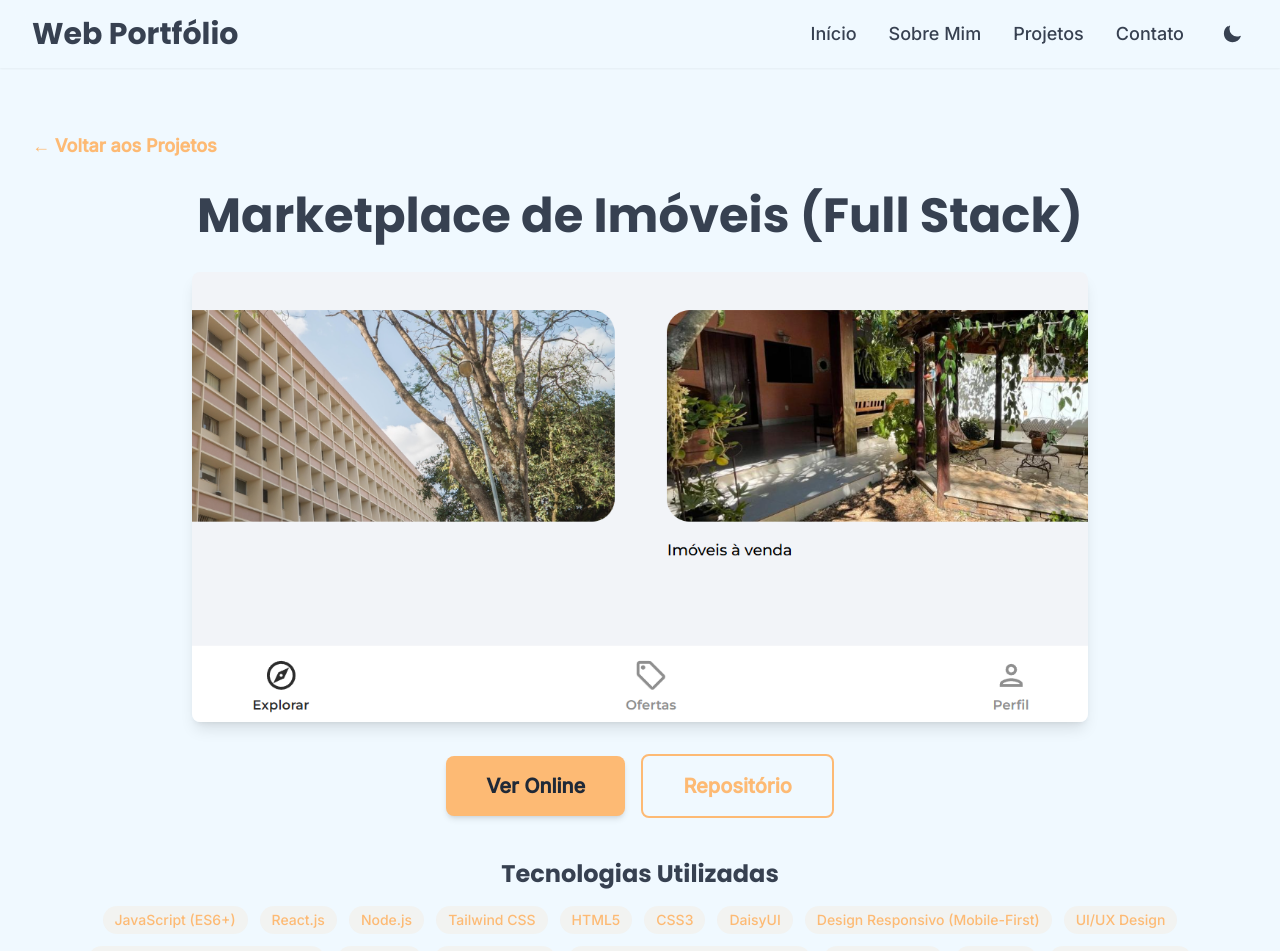
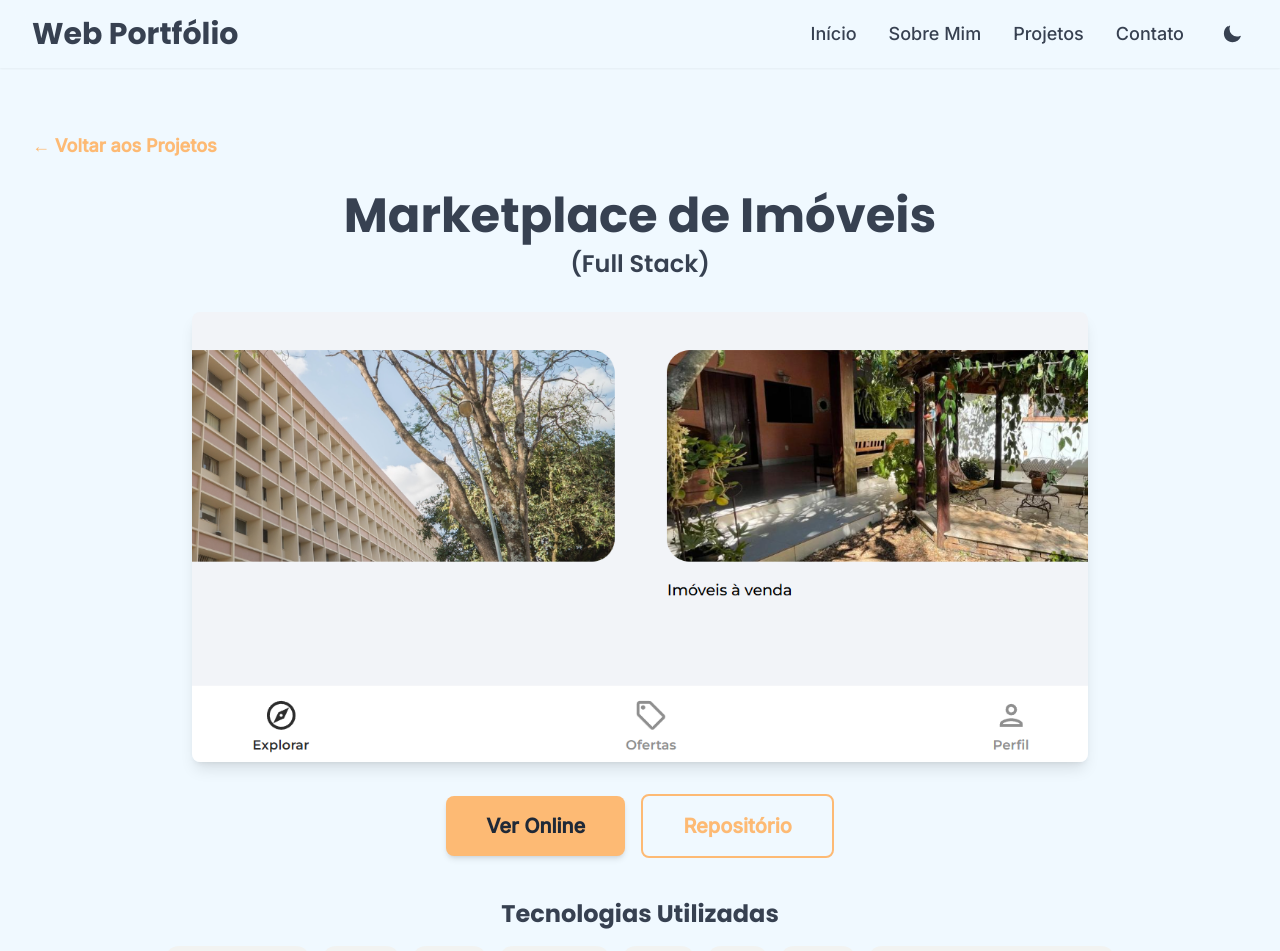
Before and after one commit to rodrigocvmd/portfolio, a Next.js app: page /projetos/projeto-marketplace-imoveis in a window 1280 px wide. Shown: the top 951 px of the page. Built offline with nearby package versions, Linux system fonts and the light colour scheme.

Commit message:
alteracoes de estilo e funcoes nos project cards e nos slugs

```diff
--- a/src/app/projetos/[slug]/page.tsx
+++ b/src/app/projetos/[slug]/page.tsx
@@ -8,6 +8,7 @@ import { useState } from "react";
 const allProjects = [
 	{
 		title: "Em desenvolvimento",
+		stack: "(Full Stack)",
 		description: [
 			"Lorem ipsum dolor sit amet, consectetur adipiscing elit. Sed do eiusmod tempor incididunt ut labore et dolore magna aliqua. Ut enim ad minim veniam, quis nostrud exercitation ullamco laboris nisi ut aliquip ex ea commodo consequat.",
 			"Lorem ipsum dolor sit amet, consectetur adipiscing elit. Sed do eiusmod tempor incididunt ut labore et dolore magna aliqua. Ut enim ad minim veniam, quis nostrud exercitation ullamco laboris nisi ut aliquip ex ea commodo consequat.",
@@ -16,7 +17,7 @@ const allProjects = [
 			"Lorem ipsum dolor sit amet, consectetur adipiscing elit. Sed do eiusmod tempor incididunt ut labore et dolore magna aliqua. Ut enim ad minim veniam, quis nostrud exercitation ullamco laboris nisi ut aliquip ex ea commodo consequat.",
 		],
 		imageUrl: "/images/imgMarketPlaceImoveis.png",
-		technologies: ["React", "Node.js", "TailwindCSS", "Git", "DaisyUI", "JavaScript"],
+		technologies: ["React", "Node.js", "TailwindCSS", "Git", "DaisyUI", "JavaScript", "Git", "DaisyUI", "JavaScript", "Git", "DaisyUI", "JavaScript"],
 		projectSlug: "projeto-reserva-de-recursos",
 		liveUrl: "",
 		repoUrl: "https://github.com/rodrigocvmd/marketplace-de-imoveis",
@@ -24,7 +25,8 @@ const allProjects = [
 		progress: 50,
 	},
 	{
-		title: "Marketplace de Imóveis (Full Stack)",
+		title: "Marketplace de Imóveis",
+		stack: "(Full Stack)",
 		description: [
 			"Neste projeto, desenvolvi uma plataforma de marketplace imobiliário completa e robusta, utilizando React para construir uma Single-Page Application (SPA) dinâmica e de alta performance. O objetivo central foi criar uma experiência de usuário intuitiva e fluida, desde a busca de imóveis até o gerenciamento de anúncios. Para isso, orquestrei um ecossistema de tecnologias modernas, empregando Tailwind CSS e DaisyUI para criar uma interface responsiva e esteticamente agradável, que garante consistência visual e usabilidade em qualquer dispositivo. A interatividade foi enriquecida com a biblioteca Swiper, implementada para exibir listagens em destaque de forma elegante e engajadora.",
 			"Para garantir a segurança e a integridade dos dados, implementei um sistema de autenticação multifacetado com o Firebase Authentication. A solução suporta tanto o cadastro tradicional (email e senha) quanto a autenticação social via Google (OAuth), direcionando os usuários para rotas protegidas através de componentes PrivateRoute customizados. A persistência e o gerenciamento dos dados dos anúncios foram realizados no Cloud Firestore, o banco de dados NoSQL do Firebase, onde estruturei as informações para permitir operações CRUD (criação, leitura, edição e exclusão) de forma eficiente e escalável.",
@@ -57,7 +59,8 @@ const allProjects = [
 		repoUrl: "https://github.com/rodrigocvmd/marketplace-de-imoveis",
 	},
 	{
-		title: "Sistema de Suporte ao Usuário (Full Stack)",
+		title: "Sistema de Suporte ao Usuário",
+		stack: "(Full Stack)",
 		description: [
 			"Neste projeto, projetei e implementei a arquitetura de backend completa para um sistema de suporte ao cliente, focando em escalabilidade, segurança e performance. Desenvolvi uma API RESTful como núcleo da aplicação, responsável por orquestrar toda a lógica de negócio, incluindo o ciclo de vida de tickets de suporte — desde a abertura e categorização até o acompanhamento e a resolução. A comunicação entre cliente e servidor foi protegida com um sistema de autenticação baseado em JWT (JSON Web Tokens), garantindo que todas as transações de dados fossem seguras e que o acesso aos recursos da API fosse rigorosamente controlado.",
 
@@ -91,7 +94,8 @@ const allProjects = [
 		repoUrl: "https://github.com/rodrigocvmd/suporte-ao-usuario",
 	},
 	{
-		title: "Feedback Application (Frontend)",
+		title: "Feedback Application",
+		stack: "(Frontend)",
 		description: [
 			"Este projeto destaca-se pelo desenvolvimento de um backend robusto e eficiente, responsável por gerenciar toda a lógica de suporte ao usuário, abertura e acompanhamento de tickets/ocorrências e seus respectivos estados de resolução.",
 			"A criação e integração de uma API RESTful foram essenciais para garantir uma comunicação fluida entre o frontend e o backend, proporcionando operações seguras e em tempo real. O sistema de autenticação foi desenvolvido utilizando JWT (JSON Web Tokens), garantindo que cada solicitação enviada pelos usuários estivesse devidamente autenticada e autorizada.",
@@ -106,7 +110,8 @@ const allProjects = [
 		repoUrl: "https://github.com/rodrigocvmd/suporte-ao-usuario",
 	},
 	{
-		title: "Buscador Github (Frontend)",
+		title: "Buscador Github",
+		stack: "(Frontend)",
 		description: [
 			"Desenvolvi uma Single-Page Application (SPA) em React para busca e visualização de perfis do GitHub, orquestrando uma integração direta com a API REST oficial da plataforma. Implementei o React Router para criar uma experiência de navegação fluida e intuitiva, permitindo que os usuários transitem de forma eficiente entre a busca, as páginas de perfil e os detalhes de repositórios. O sistema foi projetado com um robusto mecanismo de tratamento de erros, garantindo que a interface responda de maneira clara a cenários como perfis não encontrados ou falhas na comunicação com a API, o que assegura uma UX consistente e profissional.",
 			"O pilar técnico deste projeto foi a construção de um sistema de gerenciamento de estado escalável e desacoplado, utilizando a Context API do React em conjunto com o padrão Reducer (hook useReducer). Criei provedores de contexto específicos, como GithubProvider e AlertProvider, para gerenciar de forma isolada e eficiente o estado da aplicação — um para os dados assíncronos da API e outro para notificações de UI. Essa arquitetura evitou o prop drilling, resultando em um código mais limpo, manutenível e otimizado para lidar com os complexos fluxos de dados de uma aplicação moderna.",
@@ -142,6 +147,7 @@ const allProjects = [
 	},
 	{
 		title: "Feedback App (Frontend)",
+		stack: "(Full Stack)",
 		description: [
 			"Desenvolvi uma aplicação SPA (Single-Page Application) interativa para avaliação de produtos e serviços, focada em uma experiência de usuário rica e dinâmica. Para isso, utilizei React como base, orquestrando tecnologias como o React Router para uma navegação fluida entre páginas, e a Framer Motion para implementar micro-interações e animações sofisticadas que guiam o usuário. A aplicação permite o gerenciamento completo de feedbacks através de operações CRUD (Create, Read, Update, Delete) executadas em tempo real na interface.",
 			"O núcleo técnico do projeto reside na implementação de um sistema de gerenciamento de estado global, utilizando a Context API do React em conjunto com hooks como useState e useReducer. Essa arquitetura foi projetada para lidar de forma eficiente e previsível com a complexidade das operações CRUD, garantindo a consistência dos dados em toda a árvore de componentes. Superei o desafio de manter a integridade da UI e do estado durante as transições, refatorando o código de forma iterativa para otimizar a performance e garantir um design totalmente responsivo.",
@@ -196,19 +202,25 @@ interface ProjectPageProps {
 export default function ProjectPage({ params }: ProjectPageProps) {
 	const { slug } = params;
 	const project = getProjectDetails(slug);
+	const [showAllTech, setShowAllTech] = useState(false);
 
 	if (!project) {
 		return <div className="text-center py-10">Projeto não encontrado.</div>;
 	}
 
+	const visibleTechnologies = showAllTech ? project.technologies : project.technologies.slice(0, 8);
+
 	return (
 		<div className="container mx-auto px-4 py-8 sm:px-6 lg:px-8">
 			<BackButton />
 
-			<header className="mb-8">
-				<h1 className="font-heading text-4xl font-bold text-light-text dark:text-dark-text sm:text-5xl text-center">
+			<header className="mb-8 text-center">
+				<h1 className="font-heading text-4xl font-bold text-light-text dark:text-dark-text sm:text-5xl">
 					{project.title}
 				</h1>
+				<p className="text-2xl font-semibold font-heading text-light-text dark:text-dark-text mt-2">
+					{project.stack}
+				</p>
 			</header>
 
 			<div className="relative w-full h-64 sm:h-80 md:h-[450px] rounded-lg overflow-hidden mb-8 shadow-lg mx-auto max-w-4xl group">
@@ -268,10 +280,19 @@ export default function ProjectPage({ params }: ProjectPageProps) {
 					Tecnologias Utilizadas
 				</h2>
 				<div className="flex flex-wrap justify-center gap-3">
-					{project.technologies.map((tech) => (
+					{visibleTechnologies.map((tech) => (
 						<TechTag key={tech} name={tech} />
 					))}
 				</div>
+				{!showAllTech && project.technologies.length > 8 && (
+					<div className="text-center mt-4">
+						<button
+							onClick={() => setShowAllTech(true)}
+							className="text-light-accent dark:text-dark-accent font-semibold hover:underline">
+							Ver todas
+						</button>
+					</div>
+				)}
 			</section>
 
 			<div className="prose prose-lg max-w-4xl mx-auto dark:prose-invert text-justify space-y-4">
--- a/src/app/projetos/page.tsx
+++ b/src/app/projetos/page.tsx
@@ -11,10 +11,11 @@ export const metadata: Metadata = {
 const allProjects = [
 	{
 		title: "EM DESENVOLVIMENTO",
+		stack: "(Full Stack)",
 		description:
-			"Lorem ipsum dolor sit amet, consectetur adipiscing elit. Sed do eiusmod tempor incididunt ut labore et dolore magna aliqua. Ut enim ad minim veniam, quis nostrud exercitation ullamco laboris nisi ut aliquip ex ea commodo consequat.",
+			"Plataforma de marketplace imobiliário desenvolvida em React, com sistema completo de CRUD de anúncios e autenticação segura via Firebase (login convencional e Google OAuth). A interface, construída com Tailwind CSS, oferece uma experiência de usuário moderna e totalmente responsiva para a busca e o gerenciamento de imóveis.",
 		imageUrl: "/images/imgSuporteUsuario.png",
-		technologies: ["Node.js", "Express", "MongoDB", "JWT"],
+		technologies: ["Node.js", "Express", "MongoDB", "JWT", "Express", "MongoDB", "JWT", "Express", "MongoDB", "JWT"],
 		projectSlug: "projeto-reserva-de-recursos",
 		liveUrl: "https://suporte-ao-usuario.onrender.com/",
 		repoUrl: "https://github.com/rodrigocvmd/suporte-ao-usuario",
@@ -22,6 +23,7 @@ const allProjects = [
 	},
 	{
 		title: "Marketplace de Imóveis",
+		stack: "(Full Stack)",
 		description:
 			"Plataforma de marketplace imobiliário desenvolvida em React, com sistema completo de CRUD de anúncios e autenticação segura via Firebase (login convencional e Google OAuth). A interface, construída com Tailwind CSS, oferece uma experiência de usuário moderna e totalmente responsiva para a busca e o gerenciamento de imóveis.",
 		imageUrl: "/images/imgMarketPlaceImoveis.png",
@@ -52,6 +54,7 @@ const allProjects = [
 	},
 	{
 		title: "Sistema de Suporte ao Usuário",
+		stack: "(Full Stack)",
 		description:
 			"Backend e API RESTful para um sistema de Help Desk, responsável por gerenciar o ciclo de vida de tickets de suporte. Implementa um sistema de autenticação robusto com JWT e middleware para proteção de rotas e dados sensíveis. A arquitetura garante comunicação segura, escalabilidade e tratamento de erros em tempo real com o frontend.",
 		imageUrl: "/images/imgSuporteUsuario.png",
@@ -81,6 +84,7 @@ const allProjects = [
 	},
 	{
 		title: "Buscador GitHub",
+		stack: "(Frontend)",
 		description:
 			"Aplicação React que consome a API do GitHub para buscar e exibir perfis de usuários e seus repositórios. Utiliza React Router para navegação e um sistema avançado de gerenciamento de estado com Context API e Reducers. A interface é responsiva e possui tratamento de erros integrado para garantir uma ótima experiência ao usuário.",
 		imageUrl: "/images/buscador-github.png",
@@ -113,6 +117,7 @@ const allProjects = [
 	},
 	{
 		title: "Feedback App",
+		stack: "(Frontend)",
 		description:
 			"Aplicação interativa em React para um sistema de feedback, permitindo aos usuários realizar operações de CRUD. Utiliza a Context API para um gerenciamento de estado global eficiente e a Framer Motion para animações e micro-interações. O projeto conta com navegação via React Router e um design totalmente responsivo.",
 		imageUrl: "/images/feedback.png",
@@ -166,6 +171,7 @@ export default function ProjetosPage() {
 							<ProjectCard
 								key={project.projectSlug}
 								title={project.title}
+								stack={project.stack}
 								description={project.description}
 								imageUrl={project.imageUrl}
 								technologies={project.technologies}
```
Also changed, not shown: src/components/ProjectCard.tsx (+6 -1 lines).
